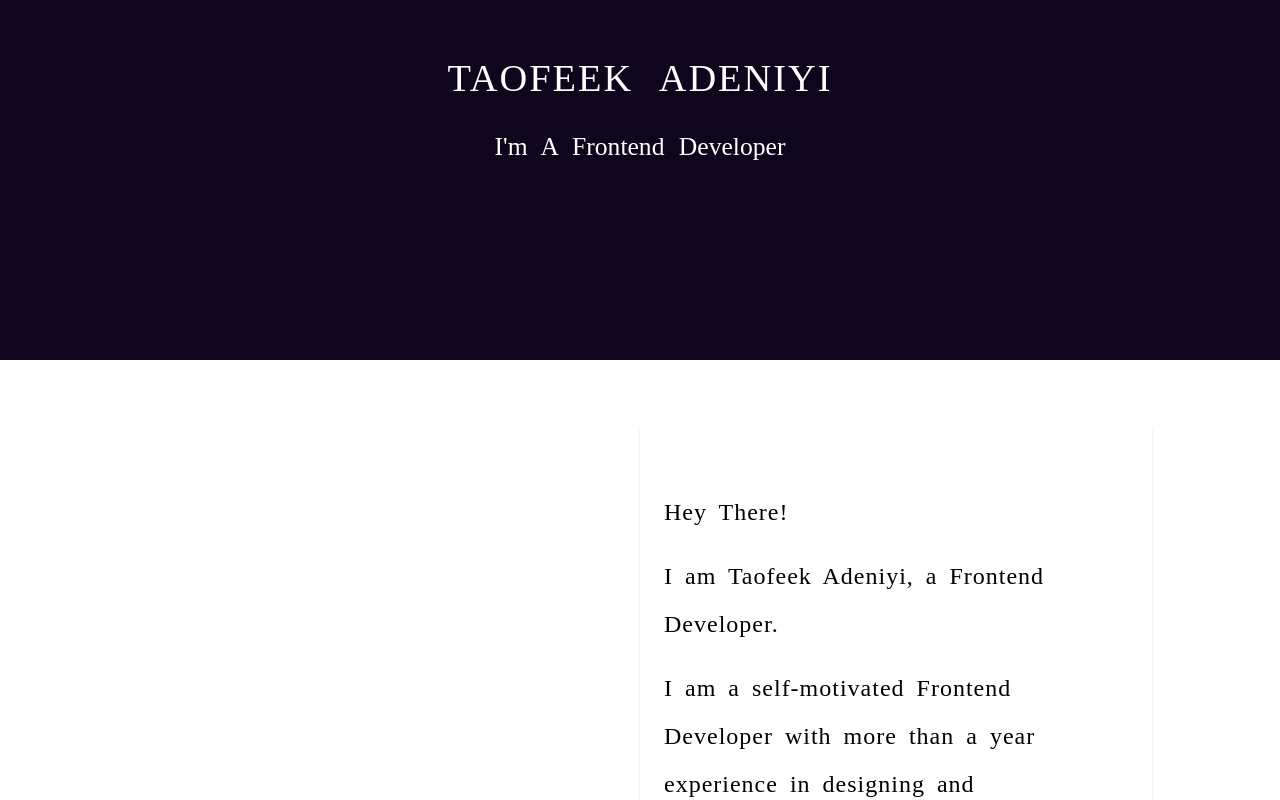
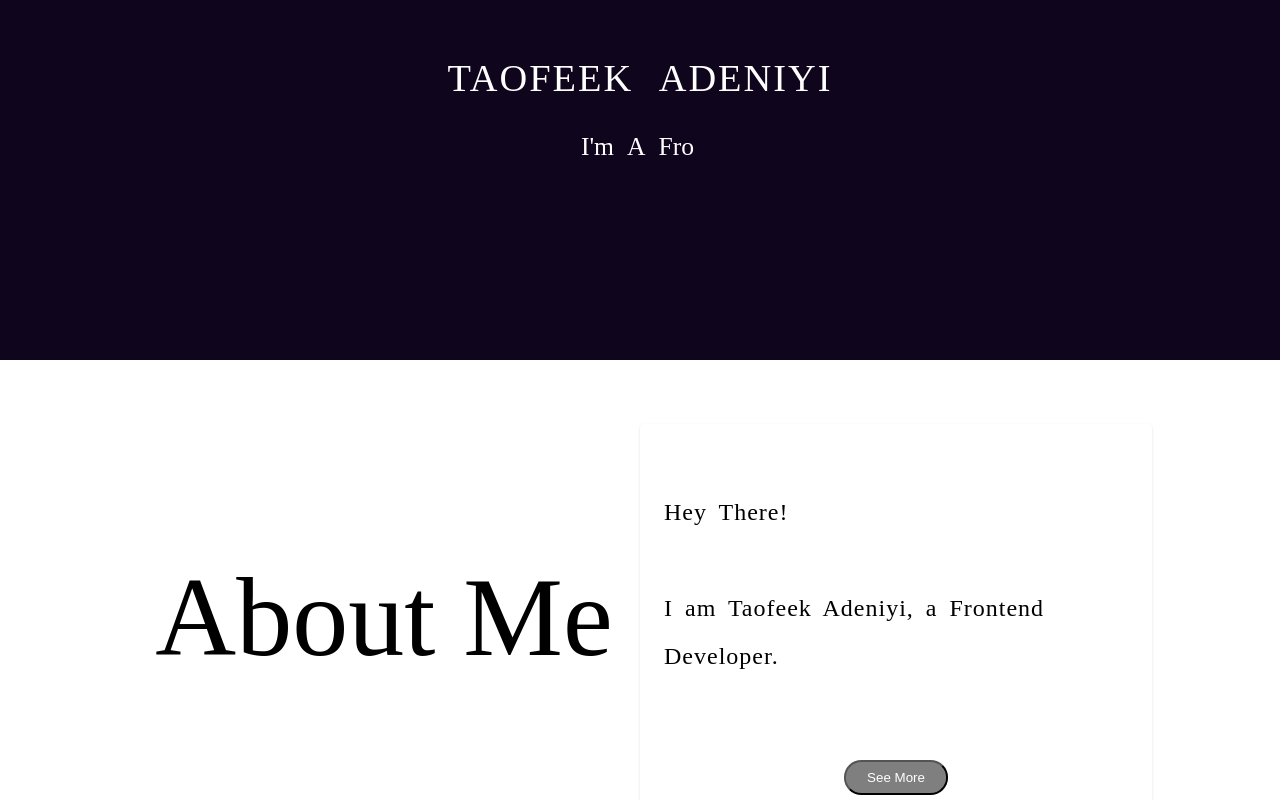
Before and after one commit to tee4tao/My-Portfolio, a React (Vite) app: page / in a window 1280 px wide. Shown: the part 520-1320 px from the top of the page. Built offline with nearby package versions, Linux system fonts and the light colour scheme.

Commit message:
adding some animations to the homepage

```diff
--- a/package.json
+++ b/package.json
@@ -16,6 +16,7 @@
     "react-dom": "^18.2.0",
     "react-icons": "^4.10.1",
     "react-router-dom": "^6.15.0",
+    "react-type-animation": "^3.1.0",
     "sort-by": "^1.2.0"
   },
   "devDependencies": {
--- a/src/Home.jsx
+++ b/src/Home.jsx
@@ -1,5 +1,6 @@
 import React, { useEffect, useRef } from "react";
 import { useGlobalContext } from "./context";
+import { TypeAnimation } from "react-type-animation";
 import {
   FaBars,
   FaTimes,
@@ -98,7 +99,30 @@ const Home = () => {
           <div className="hero-container">
             <img src={tao} alt="" className="hero-img" />
             <h1 className="hero-heading">taofeek adeniyi</h1>
-            <div className="hero-details">i'm a frontend developer</div>
+            <div className="hero-details">
+              <TypeAnimation
+                sequence={[
+                  // Same substring at the start will only be typed out once, initially
+                  "I'm",
+                  1000, // wait 1s before replacing "Mice" with "Hamsters"
+                  "I'm A",
+                  1000,
+                  "I'm A Frontend",
+                  1000,
+                  "I'm A Frontend Developer",
+                  1000,
+                ]}
+                wrapper="span"
+                speed={50}
+                style={{
+                  // fontSize: "2em",
+                  display: "inline-block",
+                  color: "white",
+                }}
+                repeat={Infinity}
+              />
+            </div>
+            {/* <div className="hero-details">i'm a frontend developer</div> */}
           </div>
         </section>
         {/* about */}
@@ -109,7 +133,26 @@ const Home = () => {
               <div className="underline about-underline"></div>
             </div>
             <div className="about-details">
-              <div style={{ marginBottom: `1rem` }}>Hey There!</div>
+              <TypeAnimation
+                style={{
+                  whiteSpace: "pre-line",
+                  // height: "195px",
+                  display: "block",
+                }}
+                sequence={[
+                  `Hey There!
+
+                 I am Taofeek Adeniyi, a Frontend Developer.
+
+                I am a self-motivated Frontend Developer with more than a year experience in designing and implementing user-centric web applications.
+
+                I am passionate about finding solutions to problem which made me study Mathematics in the University of Ibadan, Nigeria. So I am  a proactive problem-solver with keen eye for detail dedicated to delivering exceptional user experiences`,
+                  1000,
+                  "",
+                ]}
+                repeat={Infinity}
+              />
+              {/* <div style={{ marginBottom: `1rem` }}>Hey There!</div>
               <div style={{ marginBottom: `1rem` }}>
                 I am Taofeek Adeniyi, a Frontend Developer.
               </div>
@@ -123,7 +166,7 @@ const Home = () => {
                 study Mathematics in the University of Ibadan, Nigeria. So I am
                 a proactive problem-solver with keen eye for detail dedicated to
                 delivering exceptional user experiences
-              </div>
+              </div> */}
 
               <Link to={"/about"} className="about-details_link">
                 <button className="see-more more-about">see more</button>
```
Also changed, not shown: 1 other file (tests, documents, lock files or other folders).
